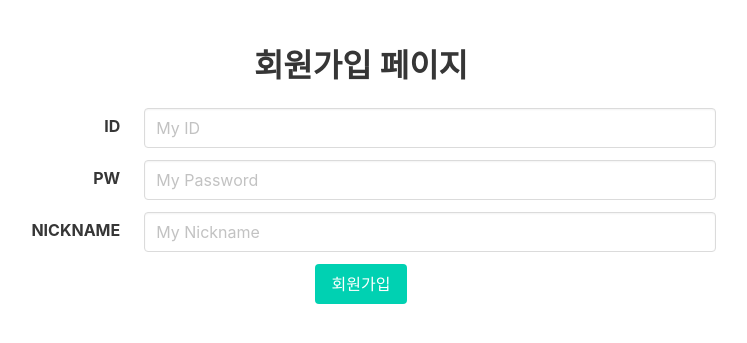
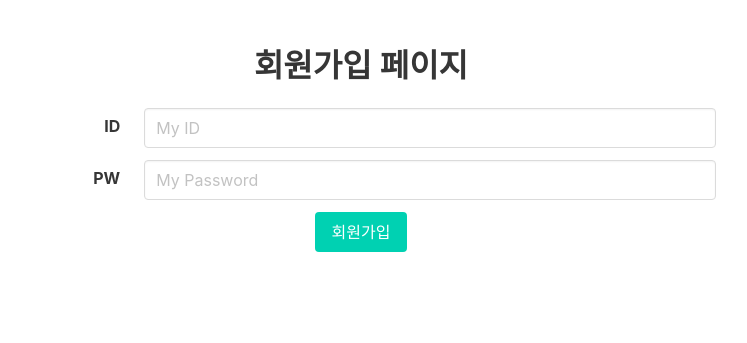
Before and after one commit to ChoiTobin/EPLgallery, a Flask app: template templates/register.html in a window 1280 px wide. Shown: the top 343 px of the page, without its empty margins (279-1026 px from the left). Run offline with Flask 2, Linux system fonts and the light colour scheme; the template is opened without the code that fills it, so the values that code supplies are empty; some libraries are stand-ins or nearby versions.

Commit message:
ì´초기 설정 2

```diff
--- a/app.py
+++ b/app.py
@@ -19,8 +19,8 @@ def home():
     token_receive = request.cookies.get('mytoken')
     try:
         payload = jwt.decode(token_receive, SECRET_KEY, algorithms=['HS256'])
-        user_info = db.user.find_one({"id": payload['id']})
-        return render_template('index.html', nickname=user_info["nick"])
+        posts = list(db.epl.find({}, {'_id': False}))
+        return render_template('index.html')
     except jwt.ExpiredSignatureError:
         return redirect(url_for("login", msg="로그인 시간이 만료되었습니다."))
     except jwt.exceptions.DecodeError:
@@ -37,17 +37,18 @@ def login():
 def register():
     return render_template('register.html')
 
+
 @app.route('/api/register', methods=['POST'])
 def api_register():
     id_receive = request.form['id_give']
     pw_receive = request.form['pw_give']
-    nickname_receive = request.form['nickname_give']
 
     pw_hash = hashlib.sha256(pw_receive.encode('utf-8')).hexdigest()
 
-    db.user.insert_one({'id': id_receive, 'pw': pw_hash, 'nick': nickname_receive})
+    db.user.insert_one({'id': id_receive, 'pw': pw_hash})
 
     return jsonify({'result': 'success'})
+
 
 @app.route('/api/login', methods=['POST'])
 def api_login():
@@ -68,3 +69,33 @@ def api_login():
         return jsonify({'result': 'success', 'token': token})
     else:
         return jsonify({'result': 'fail', 'msg': '아이디/비밀번호가 일치하지 않습니다.'})
+
+
+@app.route('/api/post', methods=['POST'])
+def save_diary():
+    title_receive = request.form['title_give']
+    team_receive = request.form['content_give']
+    content_receive = request.form['team_give']
+
+    file = request.files["file_give"]
+
+    extension = file.filename.split('.')[-1]
+
+    today = datetime.now()
+    mytime = today.strftime('%Y-%m-%d-%H-%M-%S')
+
+    filename = f'file-{mytime}'
+
+    save_to = f'static/{filename}.{extension}'
+    file.save(save_to)
+
+    doc = {
+        'title': title_receive,
+        'content': content_receive,
+        'team': team_receive,
+        'file': f'{filename}.{extension}'
+    }
+
+    db.epl.insert_one(doc)
+
+    return jsonify({'msg': '저장 완료'})
--- a/templates/index.html
+++ b/templates/index.html
@@ -31,7 +31,6 @@
       <h1 class="title">로그인하고 5초 동안만 볼 수 있는 페이지입니다.</h1>
       <h1 class="subtitle">계속 새로고침 해보세요</h1>
     </p>
-    <h5 class="subtitle">나의 닉네임은: {{nickname}}</h5>
     <button class="button is-danger" onclick="logout()">로그아웃하기</button>
   </body>
 </html>
--- a/templates/register.html
+++ b/templates/register.html
@@ -23,7 +23,6 @@
                     data: {
                         id_give: $('#userid').val(),
                         pw_give: $('#userpw').val(),
-                        nickname_give: $('#usernick').val()
                     },
                     success: function (response) {
                         if (response['result'] == 'success') {
@@ -66,18 +65,6 @@
                         </div>
                     </div>
                 </div>
-                <div class="field is-horizontal">
-                    <div class="field-label is-normal">
-                        <label class="label" for="usernick">NICKNAME</label>
-                    </div>
-                    <div class="field-body">
-                        <div class="field">
-                            <div class="control">
-                                <input type="text" class="input" id="usernick" placeholder="My Nickname">
-                            </div>
-                        </div>
-                    </div>
-                </div>
                 <button class="button is-primary" onclick="register()">회원가입</button>
             </div>
         </div>
```
